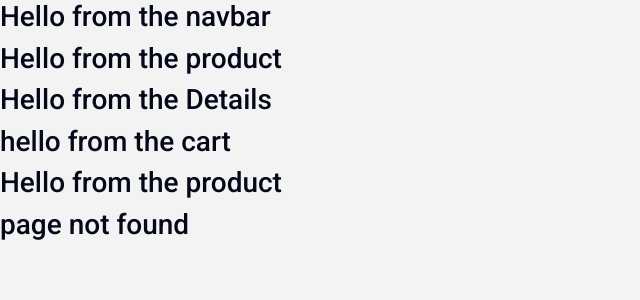
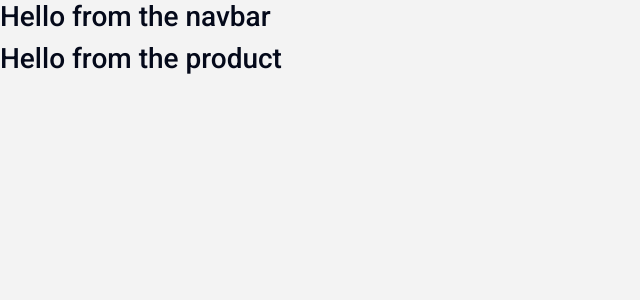
Before and after one commit to ShreyanshIITK20/E-commerce-website, a React (Create React App) app: page / in a window 1280 px wide. Before the commit this address had no page. Shown: the top 300 px of the page, without its empty margins (0-640 px from the left). Built offline with nearby package versions, Linux system fonts and the light colour scheme.

Commit message:
Set up routes

```diff
--- a/package.json
+++ b/package.json
@@ -8,6 +8,7 @@
     "@testing-library/user-event": "^12.8.3",
     "react": "^17.0.2",
     "react-dom": "^17.0.2",
+    "react-router-dom": "^5.3.0",
     "react-scripts": "4.0.3",
     "web-vitals": "^1.1.2"
   },
--- a/src/App.js
+++ b/src/App.js
@@ -1,4 +1,5 @@
 import React from 'react';
+import {Switch,Route} from 'react-router-dom';
 import logo from './logo.svg';
 import './App.css';
 import Navbar from './components/Navbar';
@@ -13,11 +14,12 @@
   return (
     <React.Fragment>
       <Navbar></Navbar>
-      <ProductList></ProductList>
-      <Details></Details>
-      <Cart></Cart>
-      <Product></Product>
-      <Default></Default>
+      <Switch>
+        <Route exact path='/' component={ProductList}/>
+        <Route exact path='/details' component={Details}/>
+        <Route exact path='/cart' component={Cart}/>
+        <Route component={Default}/>
+      </Switch>
     </React.Fragment>
   );
 }
--- a/src/index.js
+++ b/src/index.js
@@ -1,11 +1,12 @@
 import React from 'react';
+import { BrowserRouter as Router } from 'react-router-dom';
 import ReactDOM from 'react-dom';
 import './index.css';
 import App from './App';
 
 ReactDOM.render(
-  <React.StrictMode>
-    <App />
-  </React.StrictMode>,
+  <Router>
+    <App/>
+  </Router>,
   document.getElementById('root')
 );
```
Also changed, not shown: 1 other file (tests, documents, lock files or other folders).
